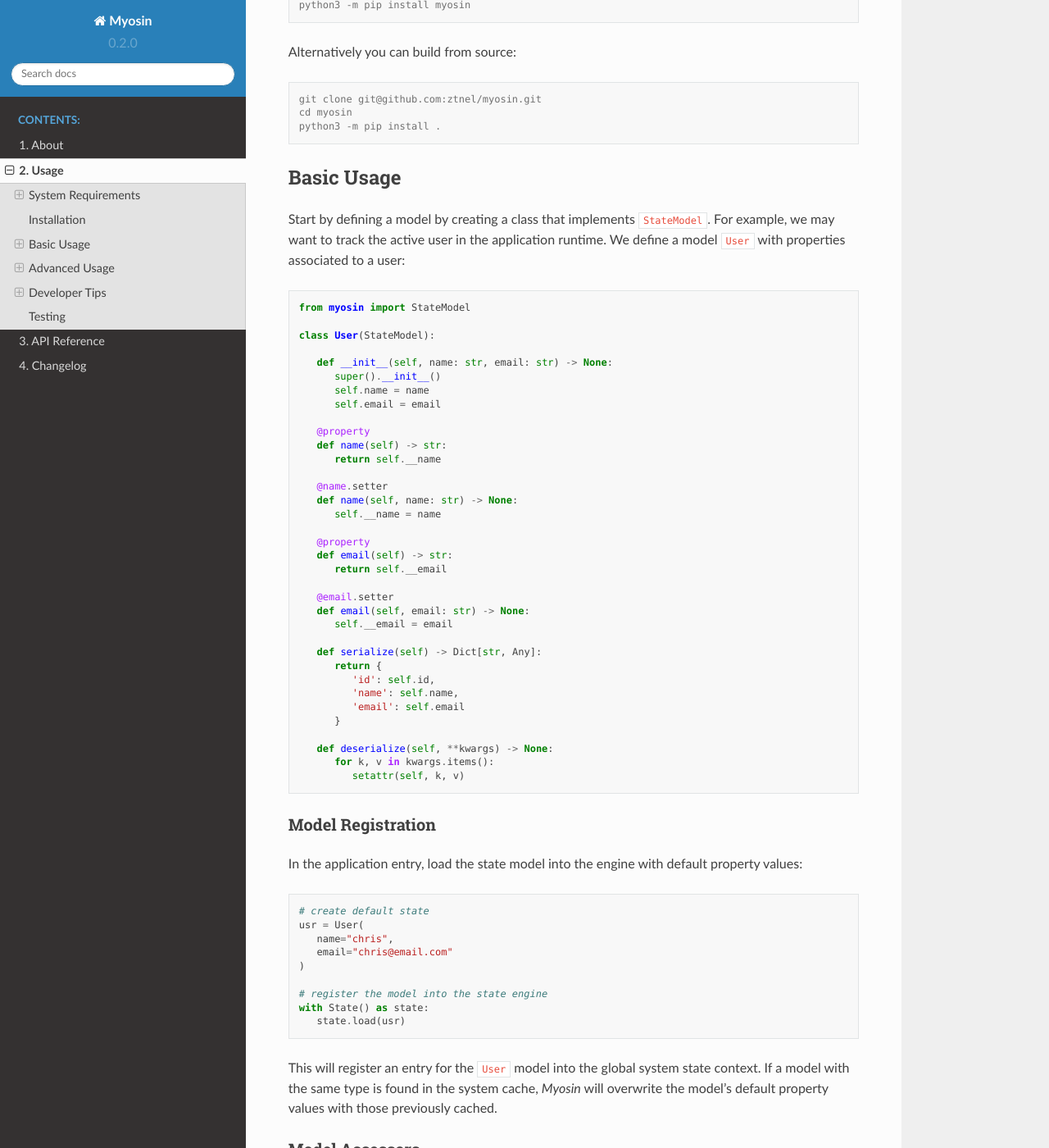
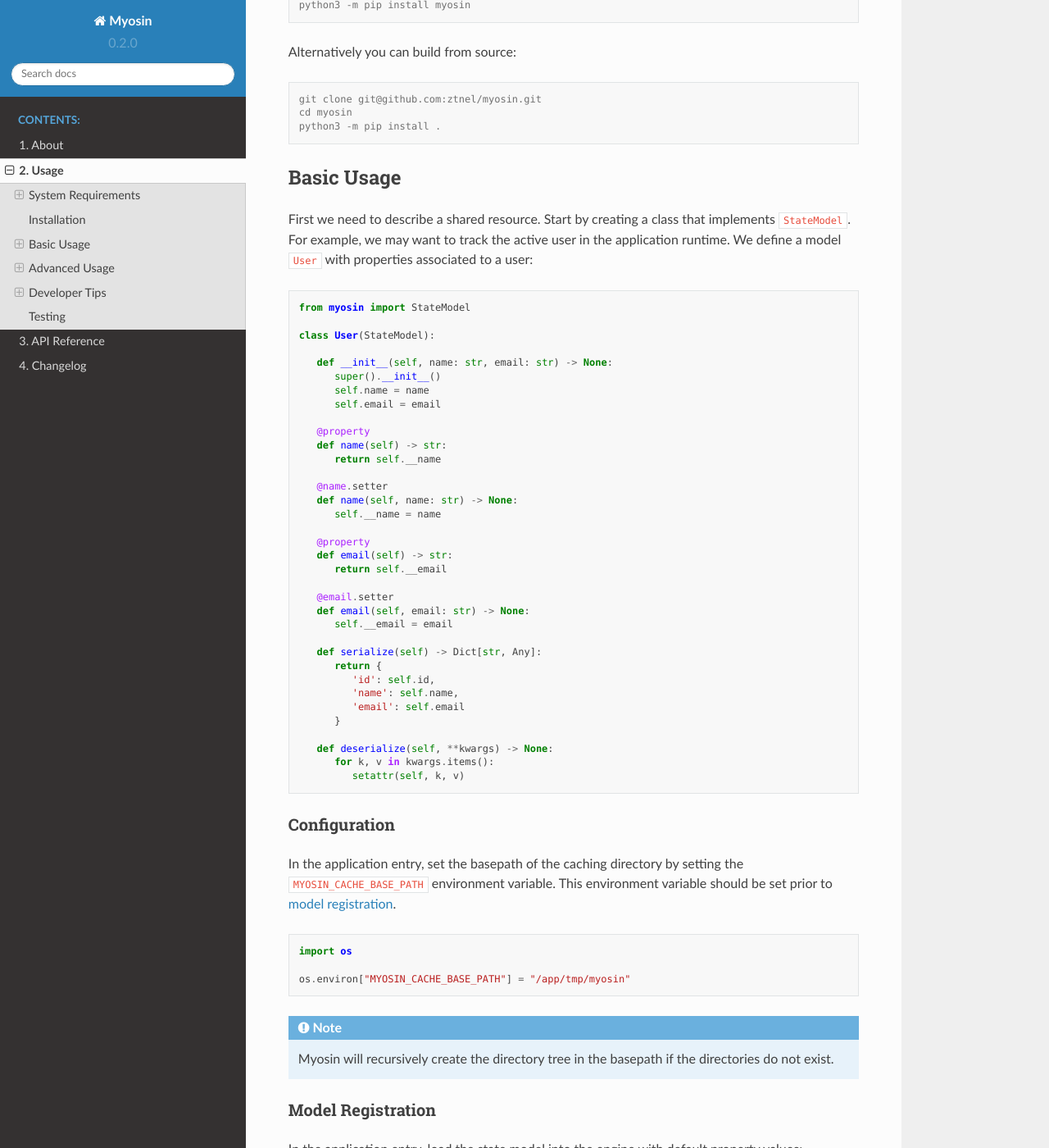
Before and after one commit to ztnel/model.io, a Sphinx documentation site: the page built from docs/source/usage.rst, in a window 1280 px wide and 1400 px high, scrolled down 687 px. Shown: the whole window at 82% size. Built offline with Sphinx 7.4.7 and the Read the Docs theme 2.0.0, drawn with Linux system fonts in a browser that asks for light colours; some of the changed text lies outside the part shown.

Commit message:
add configuration section

```diff
--- a/docs/source/usage.rst
+++ b/docs/source/usage.rst
@@ -41,7 +41,7 @@
 
 Basic Usage
 -----------
-Start by defining a model by creating a class that implements ``StateModel``. For example, we may want to track the active user in the application runtime. We define a model ``User`` with properties associated to a user:
+First we need to describe a shared resource. Start by creating a class that implements ``StateModel``. For example, we may want to track the active user in the application runtime. We define a model ``User`` with properties associated to a user:
 
 .. code-block:: python
 
@@ -80,6 +80,20 @@
       def deserialize(self, **kwargs) -> None:
          for k, v in kwargs.items():
             setattr(self, k, v)
+
+Configuration
+~~~~~~~~~~~~~
+
+In the application entry, set the basepath of the caching directory by setting the ``MYOSIN_CACHE_BASE_PATH`` environment variable. This environment variable should be set prior to :ref:`model registration<Model Registration>`.
+
+.. code-block:: python
+
+   import os
+
+   os.environ["MYOSIN_CACHE_BASE_PATH"] = "/app/tmp/myosin"
+
+.. note::
+   Myosin will recursively create the directory tree in the basepath if the directories do not exist.
 
 Model Registration
 ~~~~~~~~~~~~~~~~~~
@@ -153,7 +167,8 @@
 +-----------------------------+--------------------------------------------------------------------------------------------------------------------------------+---------+
 
 *Myosin* categorizes most of these metrics using a ``model`` label which takes the qualifying class name of a state model. For example a query for commit latencies on a temperature sensor model ``DS18B20`` may look like:
-.. code-block::
+
+.. code-block:: console
 
   myosin_commit_latency{model="DS18B20"}
 
@@ -161,6 +176,9 @@
 
 .. figure:: ../_static/prometheus.png
    :align: center
+
+   Grafana dashboard panels detailing time series metrics for myosin commit and caching latencies
+
 
 Developer Tips
 --------------
```
Also changed, not shown: other parts of docs/source/usage.rst (+2 -2 lines).
